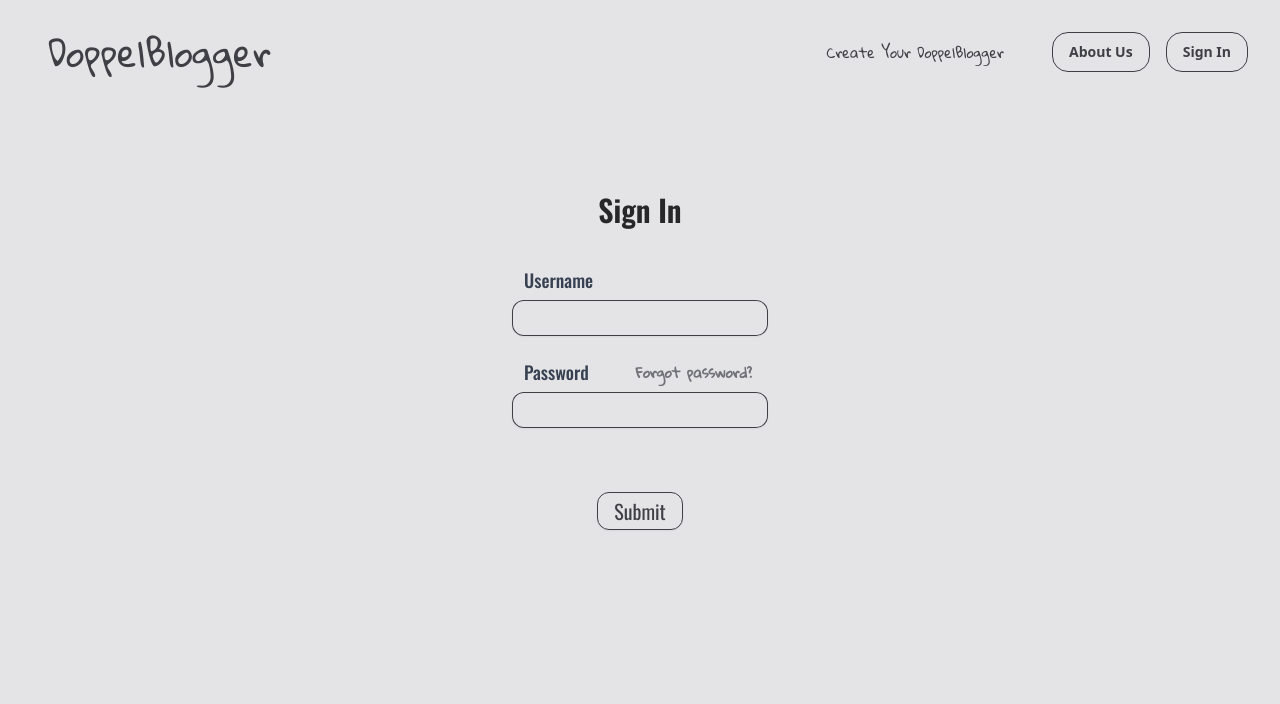
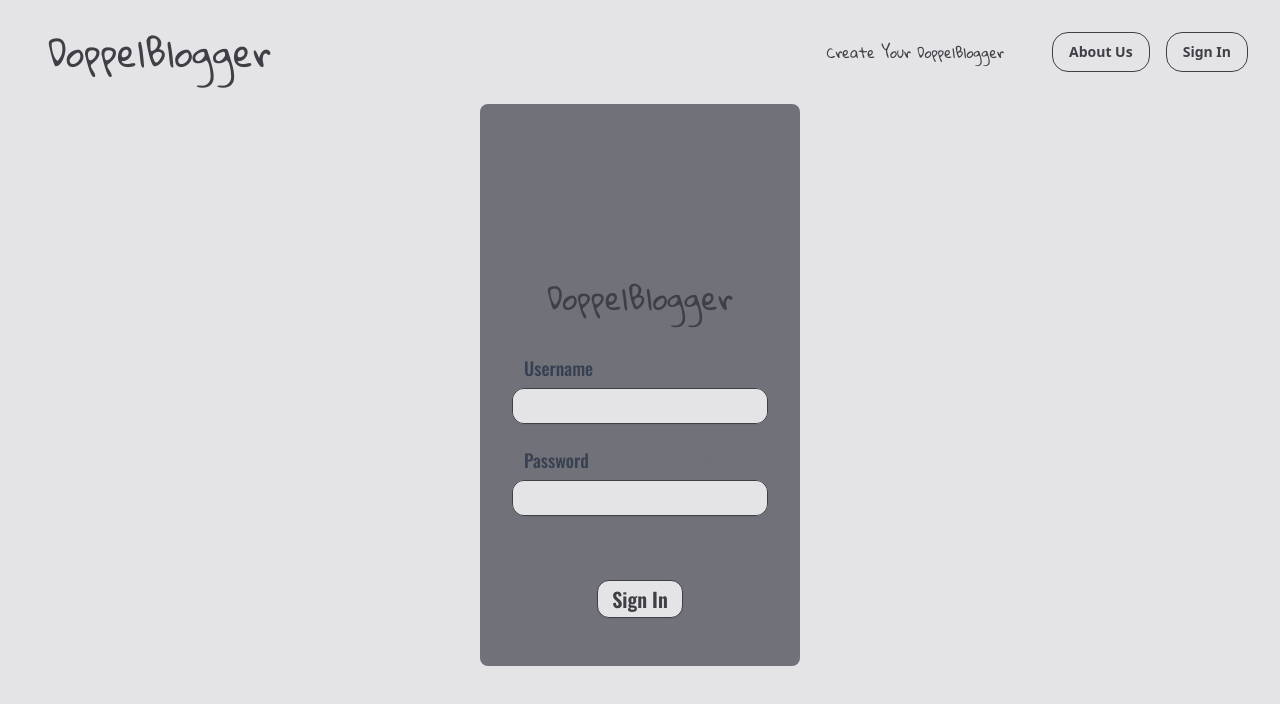
Before and after one commit to YashodhanSonune/BloggingWebsite, a React (Vite) app in the folder frontend/: page / in a window 1280 px wide. Both pictures are taken after a click on the button "Sign In". Shown: the top 704 px of the page. Built offline with nearby package versions, Linux system fonts and the light colour scheme.

Commit message:
signinbutton

```diff
--- a/frontend/src/App.jsx
+++ b/frontend/src/App.jsx
@@ -1,14 +1,28 @@
-import React from 'react'
+import React, { useState } from 'react'
 import NavBar from './components/NavBar'
 import Home from './components/Home'
 import SignIn from './components/SignIn'
 
 function App() {
+  const [isSignInOpen, setIsSignInOpen] = useState(false);
+
+  const handleSignInOpen = () => {
+    setIsSignInOpen(true);
+  }
+
+  const handleSignInClose = () => {
+    setIsSignInOpen(false);
+  }
+
   return (
-    <div className='w-full min-h-screen bg-zinc-200'>
-      <NavBar />
+    <div className='w-full min-h-screen bg-zinc-200 relative'>
+      <NavBar onSignInClick={handleSignInOpen}/>
       {/* <Home /> */}
-      <SignIn />
+      {isSignInOpen && (
+        <div className="">
+          <SignIn onClose={handleSignInClose}/>
+        </div>
+      )}
     </div>
   )
 }
--- a/frontend/src/components/Home.jsx
+++ b/frontend/src/components/Home.jsx
@@ -2,7 +2,7 @@ import React from 'react'
 
 function Home() {
   return (
-    <div className='w-full h-20 bg-zinc-100 pt-1'>
+    <div className='w-full h-20 bg-zinc-200 pt-1'>
         <div className='textstructure mt-[1rem] px-20 font-oswald uppercase text-center text-3xl'>
             <h1>
                 Home
--- a/frontend/src/components/NavBar.jsx
+++ b/frontend/src/components/NavBar.jsx
@@ -1,6 +1,6 @@
 import React from 'react'
 
-function NavBar() {
+function NavBar({onSignInClick}) {
   return (
     <div className="w-full px-[1rem] py-8 flex justify-between text-zinc-700 item-center bg-zinc-200">
         {/* <div className="icon flex px-8">
@@ -17,7 +17,9 @@ function NavBar() {
                 <button className="border-[1px] hover:bg-zinc-700 hover:text-zinc-200 border-zinc-700 rounded-2xl px-4 py-2 bg-zinc-200 text-zinc-700">
                     About Us
                 </button>
-                <button className="border-[1px] hover:bg-zinc-700 hover:text-zinc-200 border-zinc-700 rounded-2xl px-4 py-2 bg-zinc-200 text-zinc-700">
+                <button
+                    onClick={onSignInClick}
+                    className="border-[1px] hover:bg-zinc-700 hover:text-zinc-200 border-zinc-700 rounded-2xl px-4 py-2 bg-zinc-200 text-zinc-700">
                     Sign In
                 </button>
             </div>
--- a/frontend/src/components/SignIn.jsx
+++ b/frontend/src/components/SignIn.jsx
@@ -1,12 +1,18 @@
 import React from 'react'
 
-function SignIn() {
+function SignIn({onClose}) {
   return (
-    <div className="flex items-center justify-center">
-        <div className="flex bg-zinc-200 w-1/4 rounded-lg flex-col justify-center px-8 py-12 border-zinc-500">
+    <div className="signin flex items-center justify-center">
+        <div className="flex bg-zinc-500 w-1/4 rounded-lg flex-col justify-center px-8 py-12 border-zinc-500">
+            <div className="flex justify-end pb-14">
+                <button
+                    onClick={onClose}>
+                        <svg className="h-8 w-8 text-zinc-500 hover:text-zinc-700"  viewBox="0 0 24 24"  fill="none"  stroke="currentColor"  stroke-width="2"  stroke-linecap="round"  stroke-linejoin="round">  <circle cx="12" cy="12" r="10" />  <line x1="15" y1="9" x2="9" y2="15" />  <line x1="9" y1="9" x2="15" y2="15" /></svg>
+                </button>
+            </div>
             <div>
-                <h2 className="mt-10 text-center text-3xl font-semibold font-oswald leading-9 text-zinc-800">
-                    Sign In
+                <h2 className="mt-10 text-center text-3xl font-gloria leading-9 text-zinc-700">
+                    DoppelBlogger
                 </h2>
             </div>
             <div className="mt-10">
@@ -34,7 +40,7 @@ function SignIn() {
                     </div>
                     <div className="flex items-center justify-center">
                         <button
-                            type="submit" className="flex border-[1px] border-zinc-700 font-oswald w-1/3 justify-center rounded-xl mt-10 bg-zinc-200 px-3 py-1.5 text-xl leading-6 text-zinc-700 shadow-sm hover:bg-zinc-700 hover:text-zinc-100 focus:outline-none">Submit
+                            type="submit" className="flex border-[1px] border-zinc-700 font-oswald w-1/3 justify-center rounded-xl mt-10 bg-zinc-200 px-3 py-1.5 font-semibold text-xl leading-6 text-zinc-700 shadow-sm hover:bg-zinc-700 hover:text-zinc-200 focus:outline-none">Sign In
                         </button>
                     </div>
                 </form>
```
